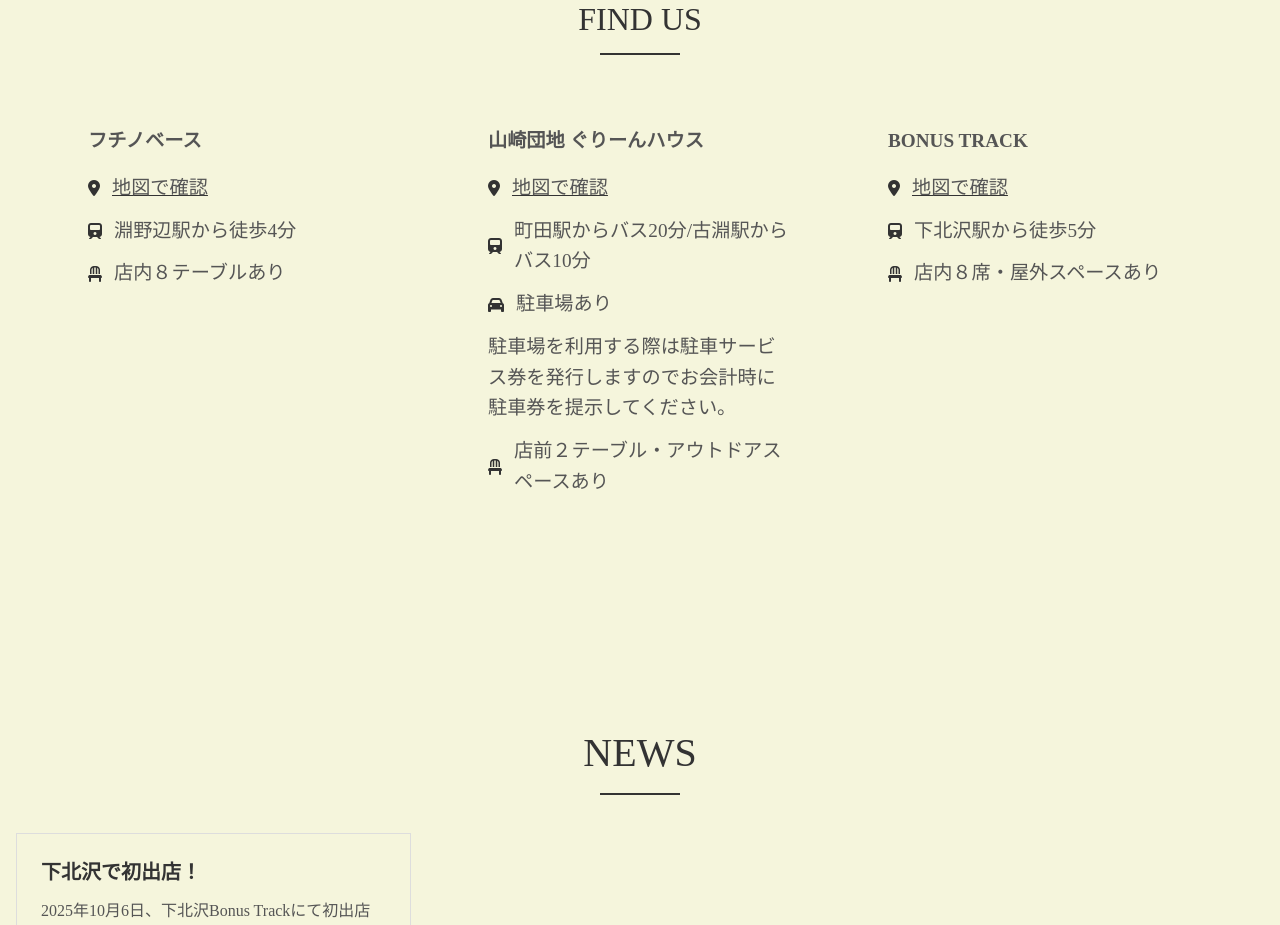
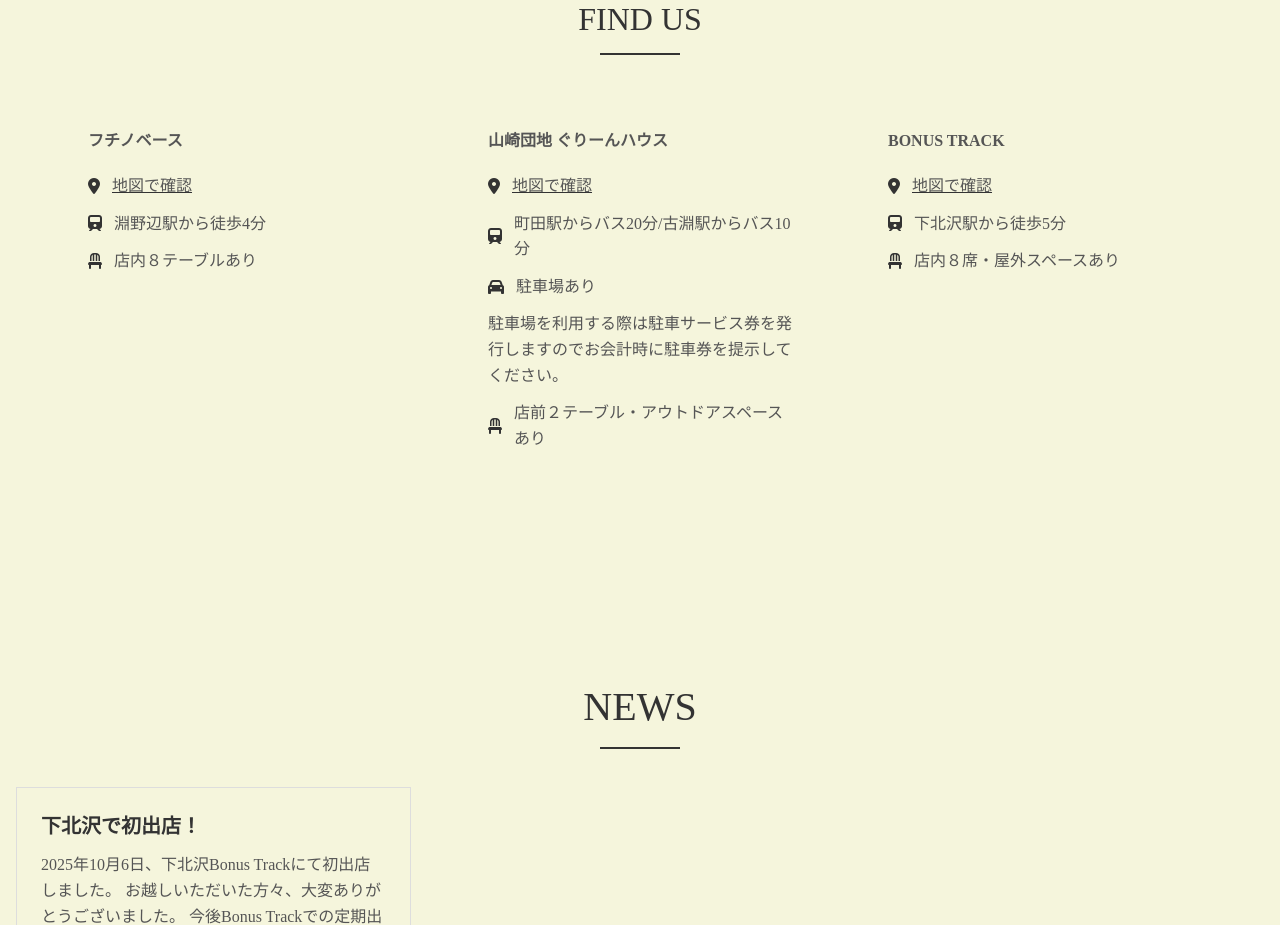
Before and after one commit to norifumi92/rimbayu-app, a React (Vite) app: page / in a window 1280 px wide. Shown: the part 1860-2785 px from the top of the page. Built offline with nearby package versions, Linux system fonts and the light colour scheme.

Commit message:
minor font size change

```diff
--- a/src/App.css
+++ b/src/App.css
@@ -415,7 +415,7 @@
     font-family: 'Playfair Display', 'Times New Roman', serif;
     color: #333;
     font-weight: 600;
-    font-size: 1.2rem;
+    font-size: 1rem;
     margin-bottom: 1rem;
 }
 
@@ -423,7 +423,7 @@
 #access .location-card a {
     font-family: 'Playfair Display', 'Times New Roman', serif;
     color: #555;
-    font-size: 1.20rem;
+    font-size: 1rem;
     line-height: 1.6;
 }
 
```
